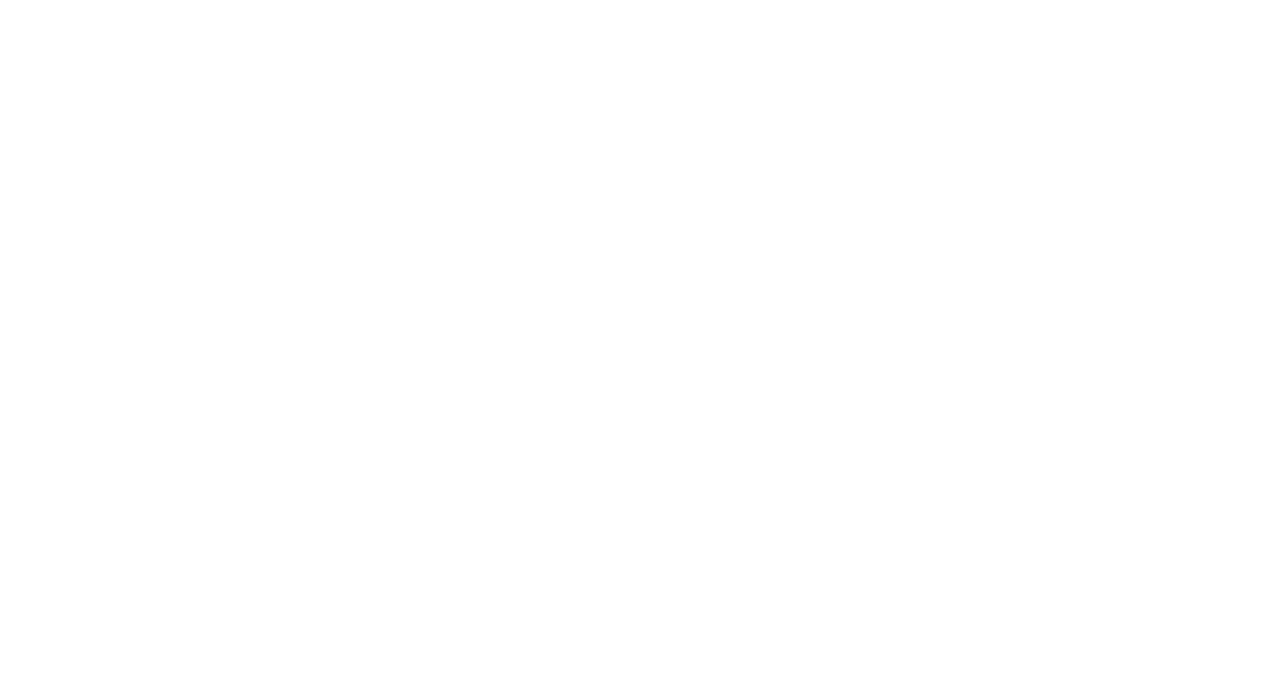
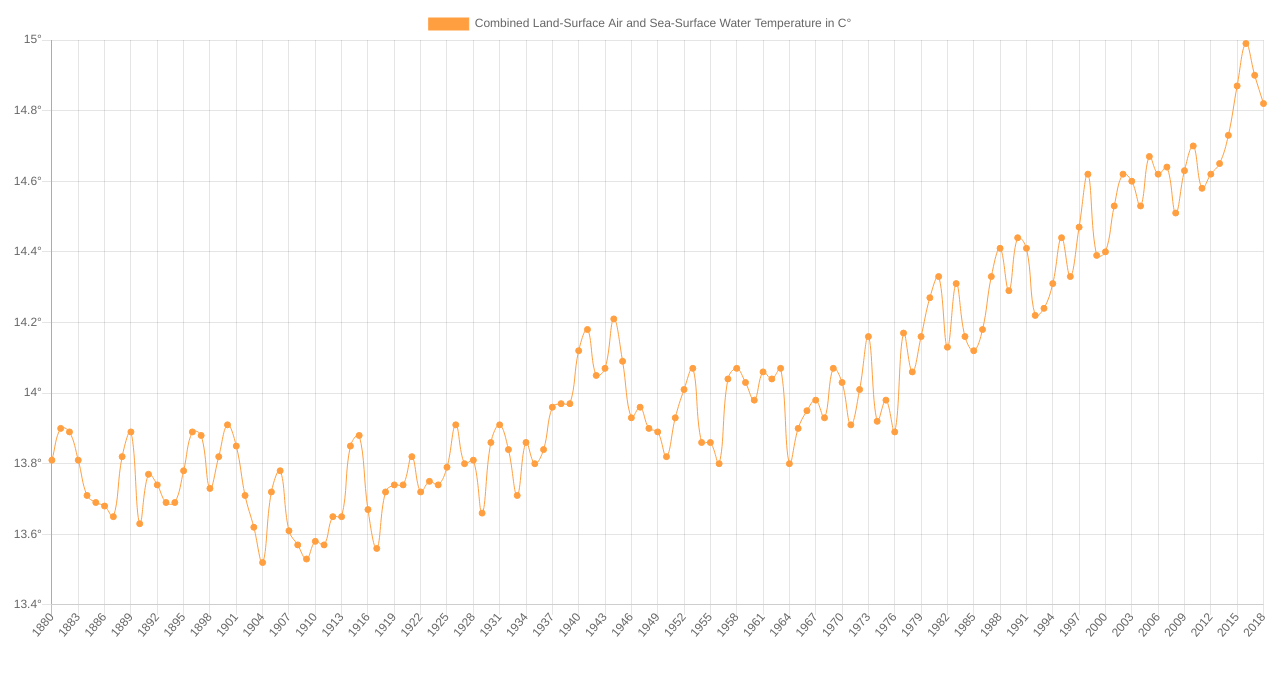
Before and after one commit to mmwesige/TabularData, a plain HTML site: page index.html in a window 1280 px wide. Drawn offline with nearby package versions, Linux system fonts and the light colour scheme.

Commit message:
Plotted the Data to a Chart using Chart.js in an HTML5 Canvas and added a bit of style to the Chart.

```diff
--- a/index.html
+++ b/index.html
@@ -5,13 +5,54 @@
     <meta name="viewport" content="width=device-width, initial-scale=1.0" />
     <meta http-equiv="X-UA-Compatible" content="ie=edge" />
     <title>Fetch and Graph CSV</title>
+    <script src="https://cdn.jsdelivr.net/npm/chart.js@2.8.0/dist/Chart.min.js"></script>
   </head>
   <body>
+    <canvas id="chart" width="800" height="400"></canvas>
     <script>
       //Data From National Aeronautics and Space Administration Goddard Institute for Space Studies
 
-      getData()
+      chartIt()
+
+      async function chartIt() {
+        const data = await getData()
+        const ctx = document.getElementById('chart').getContext('2d')
+        const myChart = new Chart(ctx, {
+          type: 'line',
+          data: {
+            labels: data.xyears,
+            datasets: [
+              {
+                label:
+                  'Combined Land-Surface Air and Sea-Surface Water Temperature in C°',
+                data: data.ytemps,
+                fill: false,
+                backgroundColor: 'rgba(255, 159, 64, 1)',
+                borderColor: 'rgba(255, 159, 64, 1)',
+                borderWidth: 1
+              }
+            ]
+          },
+          options: {
+            scales: {
+              yAxes: [
+                {
+                  ticks: {
+                    // Include a degree sign in the ticks
+                    callback: function(value, index, values) {
+                      return value + '°'
+                    }
+                  }
+                }
+              ]
+            }
+          }
+        })
+      }
+
       async function getData() {
+        const xyears = [] //Ploting Years on the X-Axis
+        const ytemps = [] //Plotting the Temparatures on the Y-Axis
         const response = await fetch('ZonAnn.Ts+dSST.csv')
         const data = await response.text()
 
@@ -20,9 +61,12 @@
         table.forEach(row => {
           const columns = row.split(',')
           const year = columns[0] //Selecting the Year
+          xyears.push(year) //Add each Year to the X-Axis
           const temp = columns[1] //Selecting the Global Temperature
+          ytemps.push(parseFloat(temp) + 14) //Adding the corresponding Temparature to the Y-Axis
           console.log(year, temp)
         })
+        return { xyears, ytemps }
       }
     </script>
   </body>
```
